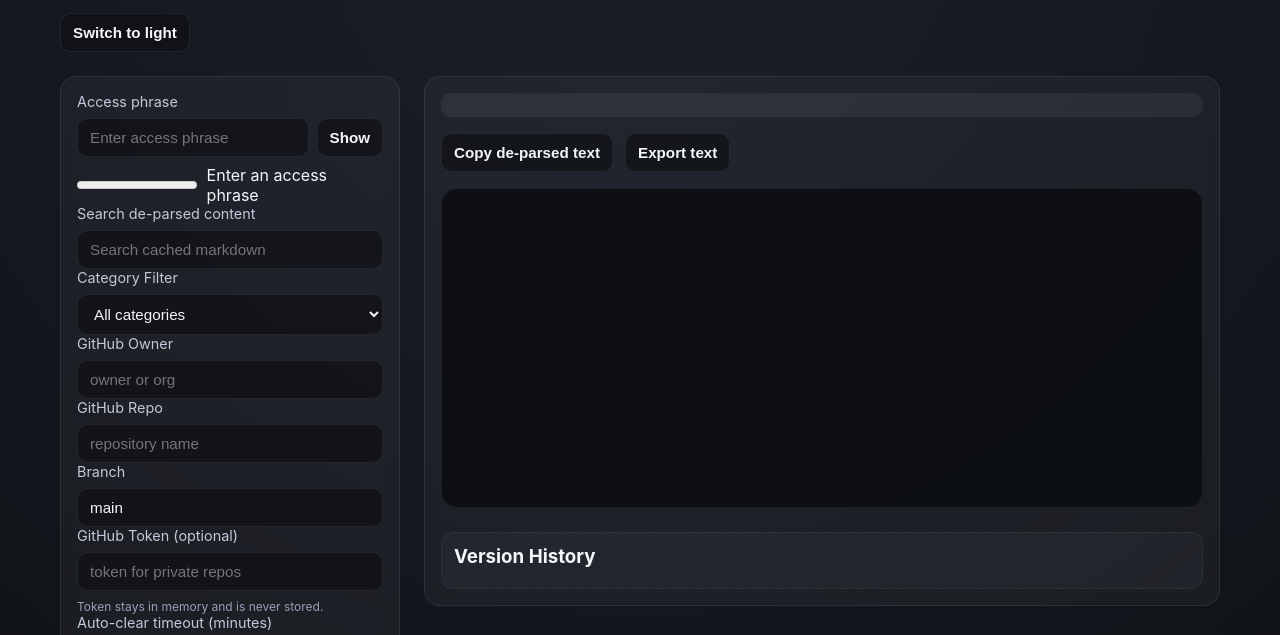
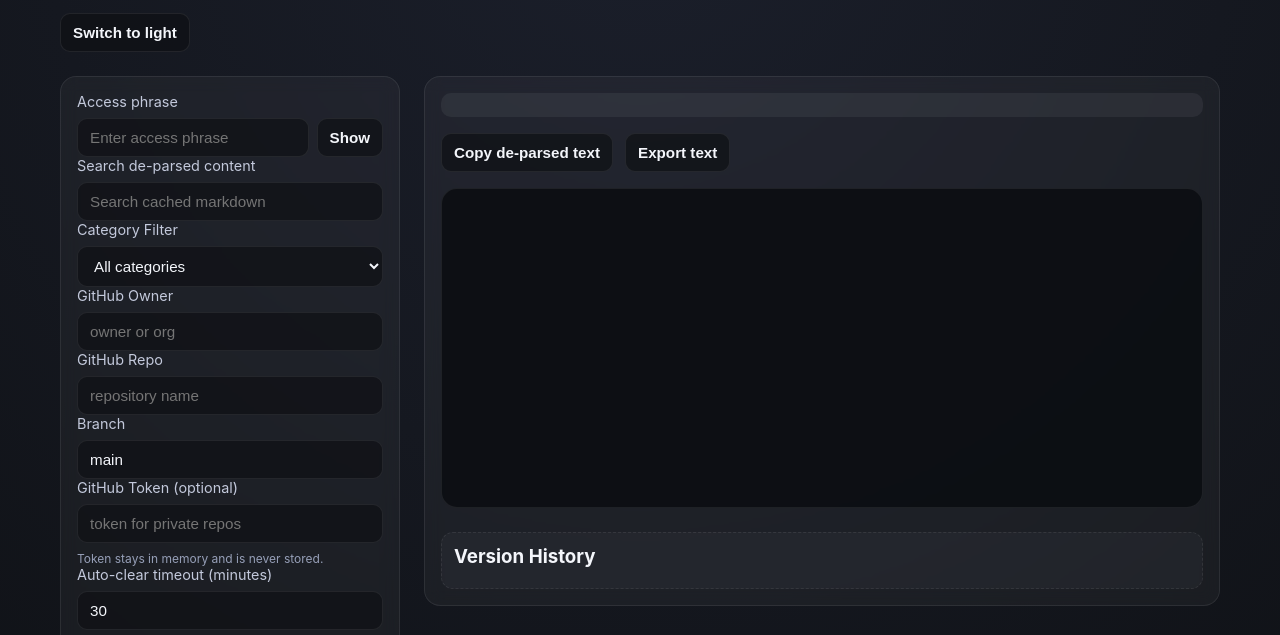
Before and after one commit to andresmoks720/radio2, a plain HTML site: page index.html in a window 1280 px wide. Shown: the part 122-757 px from the top of the page. Drawn offline with Linux system fonts and the light colour scheme.

Commit message:
Remove access strength UI

```diff
--- a/index.html
+++ b/index.html
@@ -38,10 +38,6 @@
             <div class="input-with-button">
               <input id="access-phrase" type="password" placeholder="Enter access phrase" />
               <button id="toggle-access" type="button" aria-pressed="false">Show</button>
-            </div>
-            <div class="strength-meter">
-              <meter id="access-strength" min="0" max="4" value="0"></meter>
-              <span id="access-feedback">Enter an access phrase</span>
             </div>
           </div>
 
--- a/script.js
+++ b/script.js
@@ -18,8 +18,6 @@ const themeToggle = document.getElementById("theme-toggle");
 const copyOutputBtn = document.getElementById("copy-output");
 const copyStatus = document.getElementById("copy-status");
 const loadMoreBtn = document.getElementById("load-more");
-const accessStrength = document.getElementById("access-strength");
-const accessFeedback = document.getElementById("access-feedback");
 const searchInput = document.getElementById("search-input");
 const categoryFilter = document.getElementById("category-filter");
 const exportTextBtn = document.getElementById("export-text");
@@ -837,23 +835,6 @@ function updateInactivityTimeout() {
   resetInactivityTimer();
 }
 
-function evaluateAccessStrength(accessPhrase) {
-  let score = 0;
-  if (accessPhrase.length >= 8) score += 1;
-  if (/[A-Z]/.test(accessPhrase) && /[a-z]/.test(accessPhrase)) score += 1;
-  if (/\d/.test(accessPhrase)) score += 1;
-  if (/[^A-Za-z0-9]/.test(accessPhrase)) score += 1;
-  return score;
-}
-
-function updateAccessStrength() {
-  const accessPhrase = accessPhraseInput.value;
-  const score = evaluateAccessStrength(accessPhrase);
-  accessStrength.value = score;
-  const feedback = ["Enter an access phrase", "Weak", "Fair", "Good", "Strong"];
-  accessFeedback.textContent = feedback[score] || "Strong";
-}
-
 function toggleAccessVisibility() {
   const isHidden = accessPhraseInput.type === "password";
   accessPhraseInput.type = isHidden ? "text" : "password";
@@ -1055,7 +1036,6 @@ accessToggle.addEventListener("click", toggleAccessVisibility);
 themeToggle.addEventListener("click", toggleTheme);
 copyOutputBtn.addEventListener("click", copyDeparsedContent);
 loadMoreBtn.addEventListener("click", renderTokensBatch);
-accessPhraseInput.addEventListener("input", updateAccessStrength);
 searchInput.addEventListener("input", handleSearch);
 categoryFilter.addEventListener("change", handleSearch);
 inactivityTimeoutInput.addEventListener("input", updateInactivityTimeout);
@@ -1086,6 +1066,5 @@ if (broadcast) {
   };
 }
 
-updateAccessStrength();
 updateInactivityTimeout();
 loadSamples();
```
